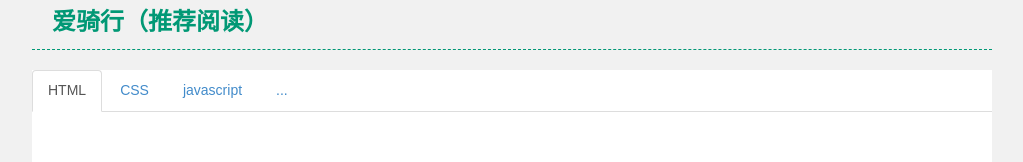
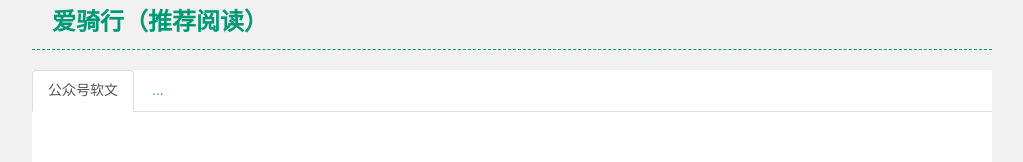
Before and after one commit to fewusheng/blogdemo, a plain HTML site: page index.html in a window 1280 px wide. Shown: the part 1366-1528 px from the top of the page, without its empty margins (128-1151 px from the left). Drawn offline with Linux system fonts and the light colour scheme.

Commit message:
Update index.html

```diff
--- a/index.html
+++ b/index.html
@@ -74,9 +74,8 @@
 	<div class="title" id="part3">爱骑行（推荐阅读）</div>
     <div class="content">
         <ul class="nav nav-tabs" role="tablist">
-          <li class="active"><a href="#home" role="tab" data-toggle="tab">HTML</a></li>
-          <li><a href="#profile" role="tab" data-toggle="tab">CSS</a></li>
-          <li><a href="#messages" role="tab" data-toggle="tab">javascript</a></li>
+          <li class="active"><a href="#home" role="tab" data-toggle="tab">公众号软文</a></li>
+
           <li><a href="#more" role="tab" data-toggle="tab">...</a></li>
         </ul>
         <div class="tab-content">
```
